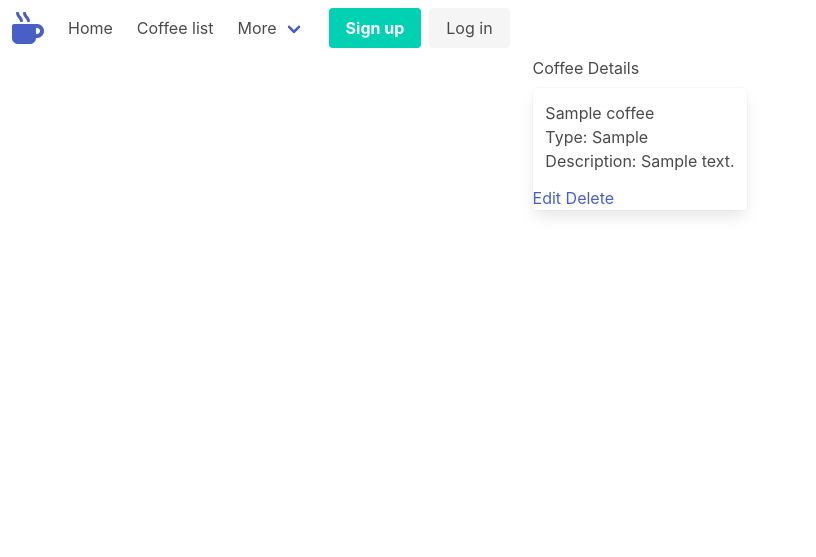
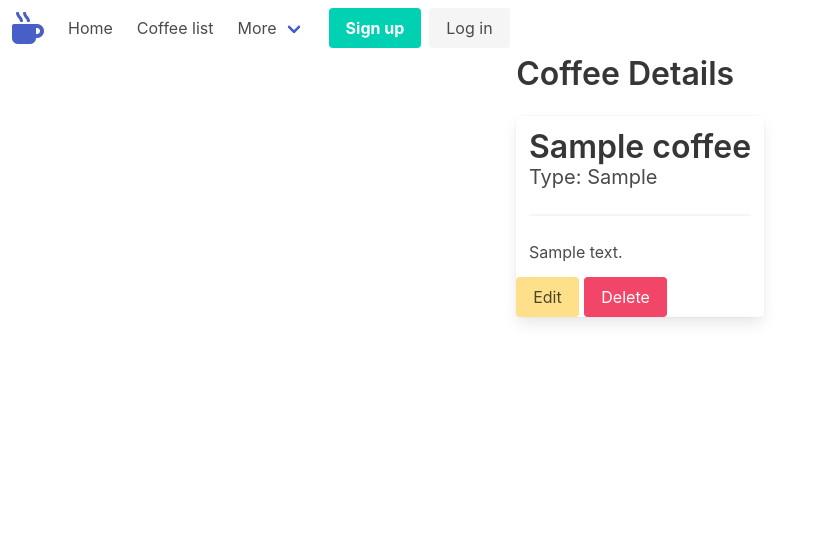
Before and after one commit to Ckrcok/Coffee-Collector, a Django app: page /coffee/1/ in a window 1280 px wide. Shown: the top 557 px of the page, without its empty margins (0-816 px from the left). Run offline with Django 3.2, Linux system fonts and the light colour scheme; tables that the repository leaves empty hold one stand-in row (values such as "Sample post").

Commit message:
Edit page, detail page working now

```diff
--- a/main_app/templates/base.html
+++ b/main_app/templates/base.html
@@ -16,7 +16,7 @@
       integrity="sha512-iBBXm8fW90+nuLcSKlbmrPcLa0OT92xO1BIsZ+ywDWZCvqsWgccV3gFoRBv0z+8dLJgyAHIhR35VZc2oM/gI1w=="
       crossorigin="anonymous"
     />
-    <link rel="stylesheet" href="..\static\css\style.css" />
+    <link rel="stylesheet" href="{% static 'css/style.css' %}" />
   </head>
   <body>
     <header class="navbar">
--- a/main_app/templates/coffee/detail.html
+++ b/main_app/templates/coffee/detail.html
@@ -1,16 +1,19 @@
 {% extends 'base.html' %} {% block content %}
 
-<h1>Coffee Details</h1>
+<h1 class="title">Coffee Details</h1>
 
 <div class="card">
   <div class="card-content">
-    <span class="card-title">{{ coffee.name }}</span>
-    <p>Type: {{ coffee.type }}</p>
-    <p>Description: {{ coffee.description }}</p>
+    <span class="title is-3 is-spaced">{{ coffee.name }}</span>
+<div class="subtitle">
+  <p>Type: {{ coffee.type }}</p>
+</div>
+<hr>
+<p> {{ coffee.description }}</p>
   </div>
-  <div class="card-action">
-    <a href="{% url 'coffee_update' coffee.id %}">Edit</a>
-    <a href="{% url 'coffee_delete' coffee.id %}">Delete</a>
+  <div class="subtitle">
+    <a class="button is-warning" href="{% url 'coffee_update' coffee.id %}">Edit</a>
+    <a class="button is-danger" href="{% url 'coffee_delete' coffee.id %}">Delete</a>
   </div>
 </div>
 
--- a/main_app/templates/coffee/index.html
+++ b/main_app/templates/coffee/index.html
@@ -5,7 +5,7 @@
 {% for coffee in coffees %}
 <div class="card">
   <div class="card-content">
-    <div class="title">
+    <div class="title is-2" style="margin-top: -1vh;">
       {{ coffee.name }}
     </div>
     <div class="subtitle">
@@ -18,6 +18,9 @@
     <div class="subtitle">
       <p>{{ coffee.description }}</p>
     </div>
+    <div class="button is-success is-light">
+      <a href="{{coffee.id}}">Read More</a>
+    </div>
   </div>
 </div>
 {% endfor %} {% endblock %}
--- a/main_app/templates/main_app/coffee_confirm_delete.html
+++ b/main_app/templates/main_app/coffee_confirm_delete.html
@@ -9,6 +9,6 @@
 <form action="" method="POST">
   {% csrf_token %}
   <input type="submit" value="Yes - Delete!" class="btn" />
-  <a href="{% url 'detail' cat.id %}">Cancel</a>
+  <a href="{% url 'detail' coffee.id %}">Cancel</a>
 </form>
 {% endblock %}
```
